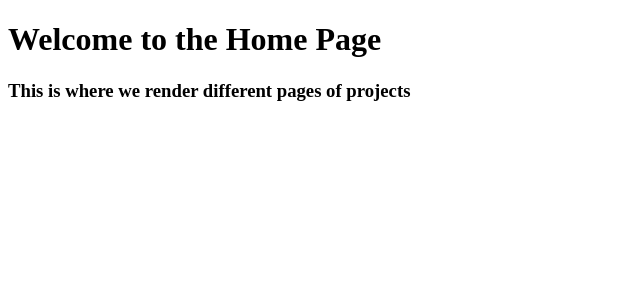
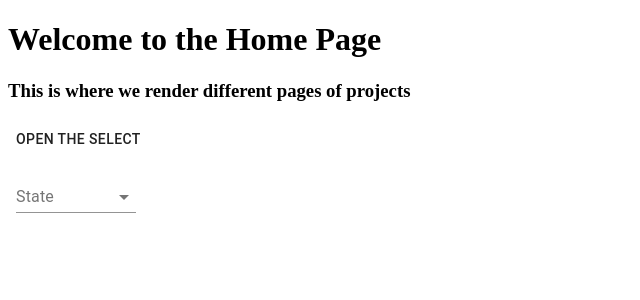
Before and after one commit to singhperryo1/willitend.com, a React (Create React App) app: page / in a window 1280 px wide. Shown: the top 300 px of the page, without its empty margins (0-640 px from the left). Built offline with nearby package versions, Linux system fonts and the light colour scheme.

Commit message:
Adding Dropdown Box

```diff
--- a/src/App.js
+++ b/src/App.js
@@ -1,9 +1,7 @@
+import Home from './components/Home.js';
 function App() {
   return (
-    <div>
-    <h1>Welcome to the Home Page</h1>
-    <h3>This is where we render different pages of projects</h3>
-    </div>
+      <Home/>
   );
 }
 
--- a/src/components/dropdown.js
+++ b/src/components/dropdown.js
@@ -0,0 +1,110 @@
+import React from 'react';
+import { makeStyles } from '@material-ui/core/styles';
+import InputLabel from '@material-ui/core/InputLabel';
+import MenuItem from '@material-ui/core/MenuItem';
+import FormControl from '@material-ui/core/FormControl';
+import Select from '@material-ui/core/Select';
+import Button from '@material-ui/core/Button';
+
+const useStyles = makeStyles((theme) => ({
+  button: {
+    display: 'block',
+    marginTop: theme.spacing(2),
+  },
+  formControl: {
+    margin: theme.spacing(1),
+    minWidth: 120,
+  },
+}));
+
+export default function Dropdown() {
+  const classes = useStyles();
+  const [age, setAge] = React.useState('');
+  const [open, setOpen] = React.useState(false);
+
+  const handleChange = (event) => {
+    setAge(event.target.value);
+  };
+
+  const handleClose = () => {
+    setOpen(false);
+  };
+
+  const handleOpen = () => {
+    setOpen(true);
+  };
+
+  return (
+    <div>
+      <Button className={classes.button} onClick={handleOpen}>
+        Open the select
+      </Button>
+      <FormControl className={classes.formControl}>
+        <InputLabel id="demo-controlled-open-select-label">State</InputLabel>
+        <Select
+          labelId="demo-controlled-open-select-label"
+          id="demo-controlled-open-select"
+          open={open}
+          onClose={handleClose}
+          onOpen={handleOpen}
+          value={age}
+          onChange={handleChange}
+        >
+          <MenuItem value="">
+            <em>None</em>
+          </MenuItem>
+          <MenuItem value={10}>AK</MenuItem>
+          <MenuItem value={20}>AL</MenuItem>
+          <MenuItem value={30}>AR</MenuItem>
+          <MenuItem value={40}>AZ</MenuItem>
+          <MenuItem value={50}>CA</MenuItem>
+          <MenuItem value={60}>CO</MenuItem>
+          <MenuItem value={70}>CT</MenuItem>
+          <MenuItem value={80}>DE</MenuItem>
+          <MenuItem value={90}>FL</MenuItem>
+          <MenuItem value={100}>GA</MenuItem>
+          <MenuItem value={110}>HI</MenuItem>
+          <MenuItem value={120}>IA</MenuItem>
+          <MenuItem value={130}>ID</MenuItem>
+          <MenuItem value={140}>IL</MenuItem>
+          <MenuItem value={150}>IN</MenuItem>
+          <MenuItem value={160}>KS</MenuItem>
+          <MenuItem value={170}>KY</MenuItem>
+          <MenuItem value={180}>LA</MenuItem>
+          <MenuItem value={190}>MA</MenuItem>
+          <MenuItem value={200}>MD</MenuItem>
+          <MenuItem value={210}>ME</MenuItem>
+          <MenuItem value={220}>MI</MenuItem>
+          <MenuItem value={230}>MN</MenuItem>
+          <MenuItem value={240}>MO</MenuItem>
+          <MenuItem value={250}>MS</MenuItem>
+          <MenuItem value={260}>MT</MenuItem>
+          <MenuItem value={270}>NC</MenuItem>
+          <MenuItem value={280}>ND</MenuItem>
+          <MenuItem value={290}>NE</MenuItem>
+          <MenuItem value={300}>NH</MenuItem>
+          <MenuItem value={310}>NJ</MenuItem>
+          <MenuItem value={320}>NM</MenuItem>
+          <MenuItem value={330}>NV</MenuItem>
+          <MenuItem value={340}>NY</MenuItem>
+          <MenuItem value={350}>OH</MenuItem>
+          <MenuItem value={360}>OK</MenuItem>
+          <MenuItem value={370}>OR</MenuItem>
+          <MenuItem value={380}>PA</MenuItem>
+          <MenuItem value={390}>RI</MenuItem>
+          <MenuItem value={400}>SC</MenuItem>
+          <MenuItem value={410}>SD</MenuItem>
+          <MenuItem value={420}>TN</MenuItem>
+          <MenuItem value={430}>TX</MenuItem>
+          <MenuItem value={440}>UT</MenuItem>
+          <MenuItem value={450}>VA</MenuItem>
+          <MenuItem value={460}>VT</MenuItem>
+          <MenuItem value={470}>WA</MenuItem>
+          <MenuItem value={480}>WI</MenuItem>
+          <MenuItem value={490}>WV</MenuItem>
+          <MenuItem value={500}>WY</MenuItem>
+        </Select>
+      </FormControl>
+    </div>
+  );
+}
--- a/src/components/home.js
+++ b/src/components/home.js
@@ -0,0 +1,10 @@
+import Dropdown from './Dropdown.js'
+export default function Home(){
+    return(
+        <div>
+        <h1>Welcome to the Home Page</h1>
+        <h3>This is where we render different pages of projects</h3>
+        <Dropdown/>
+        </div>
+    );
+}
```
